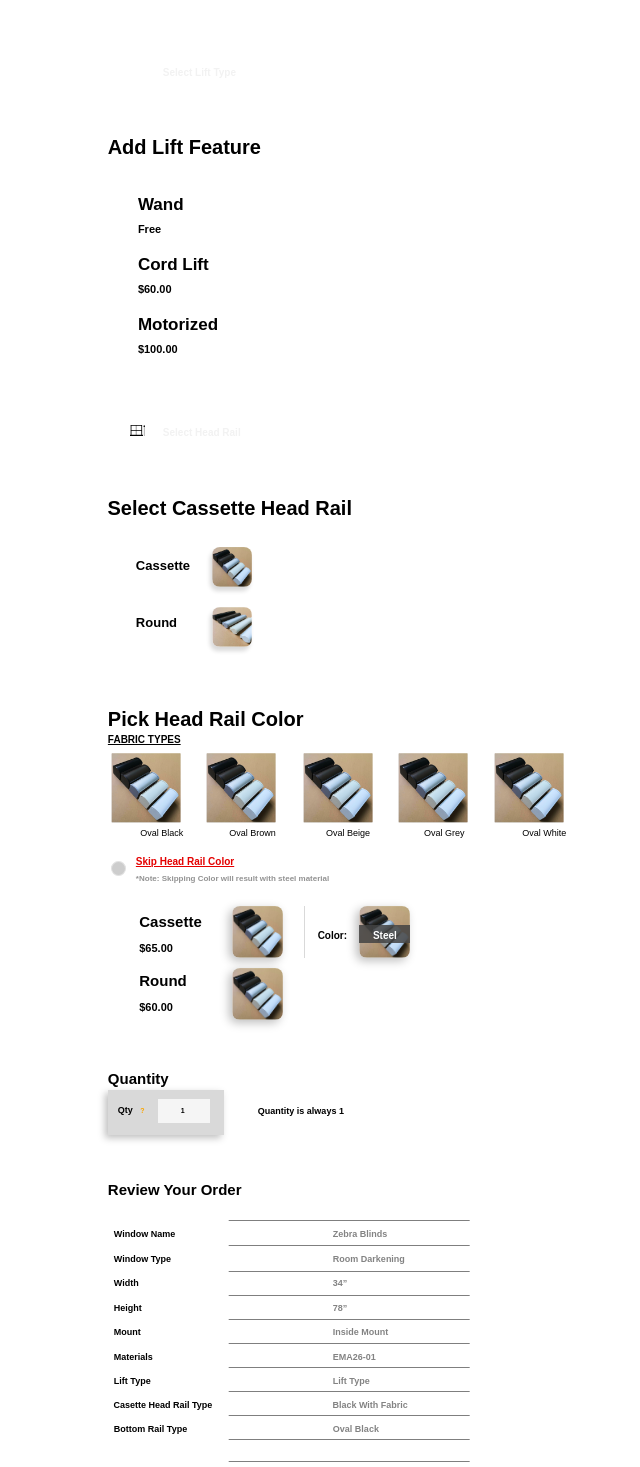
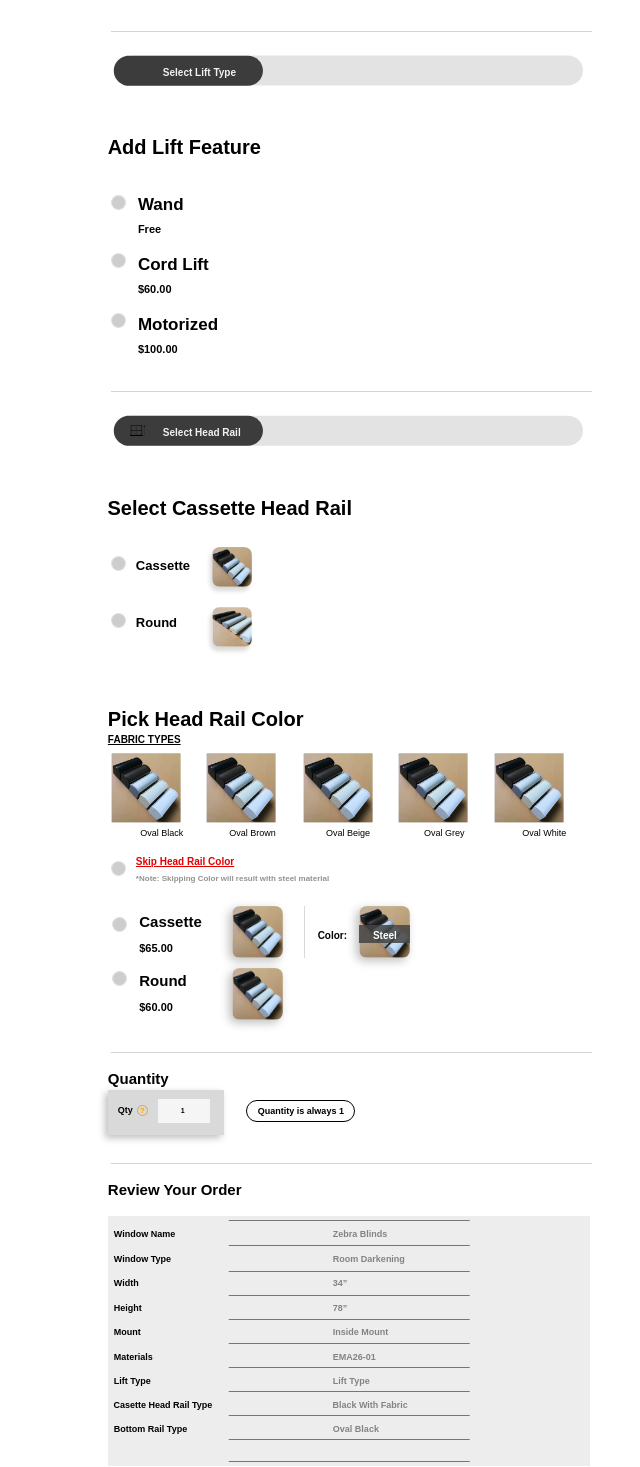
Before and after one commit to deodagee/economyblindsandshades, a Next.js app: page /components/pages/zebrablinds in a window 1280 px wide. Shown: the part 1330-2797 px from the top of the page, without its empty margins (640-1280 px from the left). Built offline with nearby package versions, Linux system fonts and the light colour scheme.

Commit message:
Add files via upload

```diff
--- a/styles/components/pages/zebrablinds.module.css
+++ b/styles/components/pages/zebrablinds.module.css
@@ -60,6 +60,8 @@
   position: absolute;
   top: 25px;
 }
+
+
 .rectangle_1 {
   background: #d9d9d9;
   border-radius: 25px;
@@ -69,7 +71,6 @@
   left: 1043px;
   top: 4px;
 }
-
 
 .room_darkening {
   color: #000000;
@@ -509,7 +510,7 @@
   width: 252.12px;
   height: 36.49px;
 }
-.ellipse_3 {
+.wand_ellipse {
   background: #cdcdcd;
   border-radius: 50%;
   border-style: solid;
@@ -521,7 +522,7 @@
   left: 750.5px;
   top: 1524.99px;
 }
-.ellipse_4 {
+.motorized_ellipse {
   background: #cdcdcd;
   border-radius: 50%;
   border-style: solid;
@@ -533,7 +534,7 @@
   left: 750.5px;
   top: 1642.88px;
 }
-.ellipse_5{
+.cord_lift_ellipse{
   background: #cdcdcd;
   border-radius: 50%;
   border-style: solid;
@@ -713,7 +714,7 @@
   transform: rotate(0deg) scale(1, -1);
 }
 
-.rectangle_13 {
+.select_lift_type_seperator_line_long_rectangle {
   border-radius: 0px;
   width: 480.63px;
   height: 30.88px;
@@ -723,7 +724,7 @@
   overflow: visible;
 }
 
-.rectangle_14 {
+.select_lift_type_seperator_line_short_rectangle {
   border-radius: 0px;
   width: 154px;
   height: 31px;
@@ -733,7 +734,7 @@
   overflow: visible;
 }
 
-.rectangle_15 {
+.select_lift_type_seperator_line {
   background: #d4d4d4;
   width: 480.63px;
   height: 0.94px;
@@ -854,7 +855,7 @@
   width: 73.65px;
   height: 14.97px;
 }
-.ellipse_round_cassette_selected {
+.select_round_ellipse1 {
   background: #cdcdcd;
   border-radius: 50%;
   border-style: solid;
@@ -868,7 +869,7 @@
 }
 
 
-.ellipse_regular_cassette_selected {
+.select_cassette_ellipse1 {
   background: #cdcdcd;
   border-radius: 50%;
   border-style: solid;
@@ -913,7 +914,7 @@
 }
 
 
-.rectangle_16 {
+.select_cassette_head_rail_long_rectangle {
   border-radius: 0px;
   width: 480.63px;
   height: 30.88px;
@@ -922,7 +923,7 @@
   top: 1744.87px;
   overflow: visible;
 }
-.rectangle_17 {
+.select_cassette_head_rail_short_rectangle {
   border-radius: 0px;
   width: 154px;
   height: 31px;
@@ -931,7 +932,7 @@
   top: 1744.85px;
   overflow: visible;
 }
-.rectangle_18 {
+.select_head_rail_seperator_line {
   background: #d4d4d4;
   width: 480.63px;
   height: 0.94px;
@@ -941,7 +942,8 @@
   transform-origin: 0 0;
   transform: rotate(0deg) scale(1, -1);
 }
-.rectangle_21 {
+
+.quantity_seperator_line {
   background: #d4d4d4;
   width: 480.63px;
   height: 0.94px;
@@ -951,6 +953,7 @@
   transform-origin: 0 0;
   transform: rotate(0deg) scale(1, -1);
 }
+
 .select_head_rail {
   color: #f2f2f2;
   text-align: left;
@@ -965,7 +968,7 @@
 }
 
 
-.activeEllipse4 {
+.active_skip_head_rail_ellipse {
   background: #59c56a; /* Set the active color (green in this case) */
 }
 
@@ -1421,7 +1424,8 @@
   width: 43.44px;
   height: 15.91px;
 }
-.ellipse_21 {
+
+.select_cassette_ellipse2 {
   background: #cdcdcd;
   border-radius: 50%;
   border-style: solid;
@@ -1431,6 +1435,20 @@
   height: 14.97px;
   position: absolute;
   left: 751.87px;
+  top: 2247.49px;
+}
+
+
+.select_round_ellipse2 {
+  background: #cdcdcd;
+  border-radius: 50%;
+  border-style: solid;
+  border-color: #e2e2e2;
+  border-width: 1px;
+  width: 15.11px;
+  height: 14.97px;
+  position: absolute;
+  left: 751.87px;
   top: 2301.49px;
 }
 .cassette_image_2 {
@@ -1460,7 +1478,7 @@
   top: 2297.85px;
   box-shadow: -3px 3px 10px 0px rgba(0, 0, 0, 0.25);
 }
-.ellipse_23 {
+.question_mark_ellipse {
   background: rgba(217, 217, 217, 0);
   border-radius: 50%;
   border-style: solid;
@@ -1484,7 +1502,7 @@
   width: 5px;
   height: 8px;
 }
-.rectangle_31 {
+.quantity_is_always_1_box {
   background: #ffffff;
   border-radius: 25px;
   border-style: solid;
@@ -1508,7 +1526,7 @@
   width: 92px;
   height: 11px;
 }
-.rectangle_34 {
+.review_your_order_seperator_line {
   background: #d4d4d4;
   width: 480.63px;
   height: 0.94px;
@@ -1663,13 +1681,13 @@
   top: 2933.85px;
   width: 35px;
 }
-.rectangle_35 {
+.review_your_order_bg {
   background: #ededed;
   width: 482px;
-  height: 241px;
+  height: 250px;
   position: absolute;
   left: 748px;
-  top: 2550.85px;
+  top: 2545.85px;
 }
 .window_type {
   color: #000000;
@@ -2023,17 +2041,17 @@
   height: 10px;
 }
 .paymenticon {
-  width: 11px;
-  height: 8px;
-  position: absolute;
-  left: 1178.87px;
-  top: 2964.85px;
+  width: 35px;
+  height: auto;
+  position: absolute;
+  left: 1167px;
+  top: 2958px;
 }
 .paypalicon {
   width: 68px;
   height: 11px;
   position: absolute;
-  left: 1113.87px;
+  left: 1095px;
   top: 2963.85px;
 }
 .outsidemount_1 {
@@ -2051,12 +2069,18 @@
   top: 227px;
 }
 
-.activeEllipse1 {
+.active_inside_outside_ellipse {
   background: #59c56a; /* Set the active color (green in this case) */
 }
-.activeEllipse2 {
+
+.active_wand_cordlift_motorized {
   background: #59c56a; /* Set the active color (green in this case) */
 }
-.activeEllipse3 {
+
+.active_cassette_round1 {
   background: #59c56a; /* Set the active color (green in this case) */
 }
+
+.active_cassette_round2 {
+  background: #59c56a; /* Set the active color (green in this case) */
+}
```
Also changed, not shown: styles/components/home.module.css (line endings or trailing spaces).
